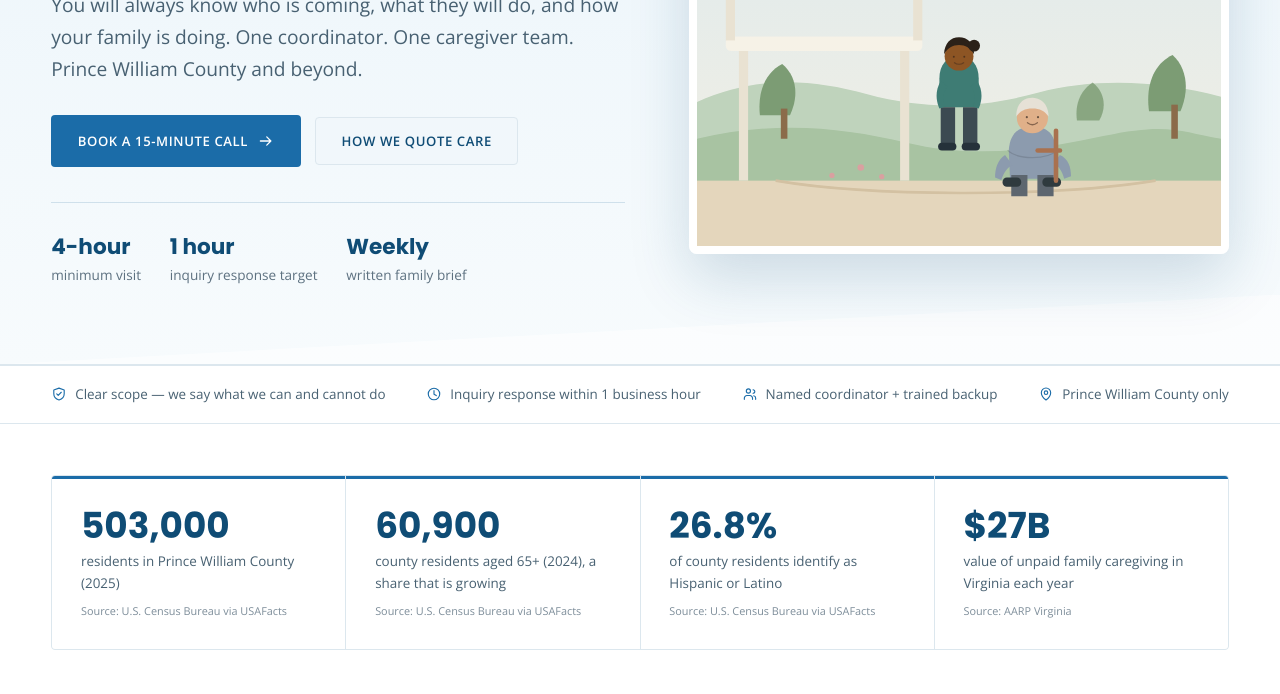
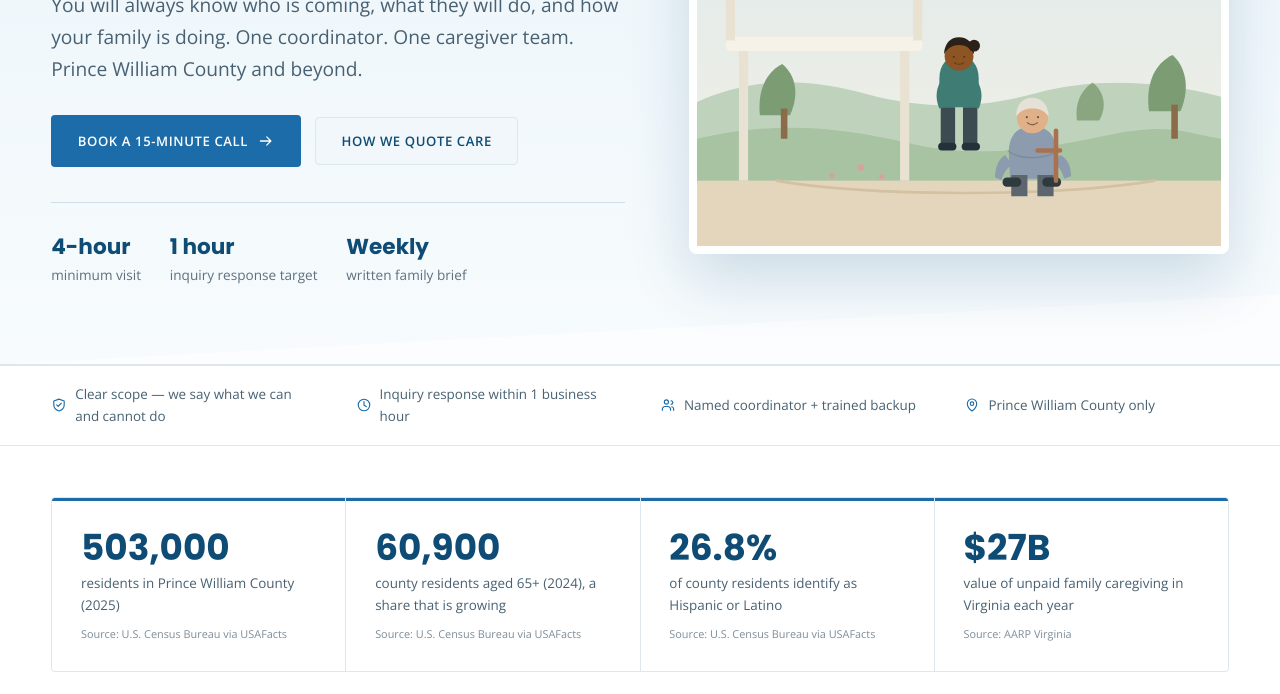
Before and after one commit to techora01/hearth-harbor-home-care, a plain HTML site: page sites/02-medic/index.html in a window 1280 px wide. Shown: the part 403-1097 px from the top of the page. Drawn offline with nearby package versions, Linux system fonts and the light colour scheme.

Commit message:
ui: align trust-strip icons vertically via grid

```diff
--- a/site-builder/base.css
+++ b/site-builder/base.css
@@ -160,9 +160,9 @@ hr { border: 0; border-top: 1px solid var(--line); margin: 2.5rem 0; }
 
 /* Trust strip + stats */
 .trust-strip { border-block: 1px solid var(--line); background: var(--bg2); }
-.trust-inner { display: flex; flex-wrap: wrap; gap: 1.2rem 2.5rem; align-items: center; justify-content: space-between; padding: 1.1rem 0; font-size: .84rem; color: var(--muted); }
-.trust-inner > div { display: flex; align-items: center; gap: .5rem; }
-.trust-inner .icon { width: 16px; height: 16px; flex: 0 0 16px; }
+.trust-inner { display: grid; grid-template-columns: repeat(auto-fit, minmax(220px, 1fr)); gap: 1rem 2.5rem; align-items: center; padding: 1.1rem 0; font-size: .84rem; color: var(--muted); }
+.trust-inner > div { display: flex; align-items: center; gap: .5rem; min-height: 2.2rem; }
+.trust-inner .icon { width: 16px; height: 16px; flex: 0 0 16px; align-self: center; }
 .stats { display: grid; grid-template-columns: repeat(4, 1fr); gap: 1px; background: var(--line); border: 1px solid var(--line); border-radius: var(--radius); overflow: hidden; }
 .stat { background: var(--surface); padding: clamp(1.2rem, 2.4vw, 1.8rem); }
 .stat strong { display: block; font-family: var(--font-display); font-size: clamp(1.7rem, 2.8vw, 2.4rem); line-height: 1; margin-bottom: .4rem; }
--- a/sites/01-screwfast/assets/css/base.css
+++ b/sites/01-screwfast/assets/css/base.css
@@ -160,9 +160,9 @@ hr { border: 0; border-top: 1px solid var(--line); margin: 2.5rem 0; }
 
 /* Trust strip + stats */
 .trust-strip { border-block: 1px solid var(--line); background: var(--bg2); }
-.trust-inner { display: flex; flex-wrap: wrap; gap: 1.2rem 2.5rem; align-items: center; justify-content: space-between; padding: 1.1rem 0; font-size: .84rem; color: var(--muted); }
-.trust-inner > div { display: flex; align-items: center; gap: .5rem; }
-.trust-inner .icon { width: 16px; height: 16px; flex: 0 0 16px; }
+.trust-inner { display: grid; grid-template-columns: repeat(auto-fit, minmax(220px, 1fr)); gap: 1rem 2.5rem; align-items: center; padding: 1.1rem 0; font-size: .84rem; color: var(--muted); }
+.trust-inner > div { display: flex; align-items: center; gap: .5rem; min-height: 2.2rem; }
+.trust-inner .icon { width: 16px; height: 16px; flex: 0 0 16px; align-self: center; }
 .stats { display: grid; grid-template-columns: repeat(4, 1fr); gap: 1px; background: var(--line); border: 1px solid var(--line); border-radius: var(--radius); overflow: hidden; }
 .stat { background: var(--surface); padding: clamp(1.2rem, 2.4vw, 1.8rem); }
 .stat strong { display: block; font-family: var(--font-display); font-size: clamp(1.7rem, 2.8vw, 2.4rem); line-height: 1; margin-bottom: .4rem; }
--- a/sites/02-medic/assets/css/base.css
+++ b/sites/02-medic/assets/css/base.css
@@ -160,9 +160,9 @@ hr { border: 0; border-top: 1px solid var(--line); margin: 2.5rem 0; }
 
 /* Trust strip + stats */
 .trust-strip { border-block: 1px solid var(--line); background: var(--bg2); }
-.trust-inner { display: flex; flex-wrap: wrap; gap: 1.2rem 2.5rem; align-items: center; justify-content: space-between; padding: 1.1rem 0; font-size: .84rem; color: var(--muted); }
-.trust-inner > div { display: flex; align-items: center; gap: .5rem; }
-.trust-inner .icon { width: 16px; height: 16px; flex: 0 0 16px; }
+.trust-inner { display: grid; grid-template-columns: repeat(auto-fit, minmax(220px, 1fr)); gap: 1rem 2.5rem; align-items: center; padding: 1.1rem 0; font-size: .84rem; color: var(--muted); }
+.trust-inner > div { display: flex; align-items: center; gap: .5rem; min-height: 2.2rem; }
+.trust-inner .icon { width: 16px; height: 16px; flex: 0 0 16px; align-self: center; }
 .stats { display: grid; grid-template-columns: repeat(4, 1fr); gap: 1px; background: var(--line); border: 1px solid var(--line); border-radius: var(--radius); overflow: hidden; }
 .stat { background: var(--surface); padding: clamp(1.2rem, 2.4vw, 1.8rem); }
 .stat strong { display: block; font-family: var(--font-display); font-size: clamp(1.7rem, 2.8vw, 2.4rem); line-height: 1; margin-bottom: .4rem; }
--- a/sites/03-jekyll-serif/assets/css/base.css
+++ b/sites/03-jekyll-serif/assets/css/base.css
@@ -160,9 +160,9 @@ hr { border: 0; border-top: 1px solid var(--line); margin: 2.5rem 0; }
 
 /* Trust strip + stats */
 .trust-strip { border-block: 1px solid var(--line); background: var(--bg2); }
-.trust-inner { display: flex; flex-wrap: wrap; gap: 1.2rem 2.5rem; align-items: center; justify-content: space-between; padding: 1.1rem 0; font-size: .84rem; color: var(--muted); }
-.trust-inner > div { display: flex; align-items: center; gap: .5rem; }
-.trust-inner .icon { width: 16px; height: 16px; flex: 0 0 16px; }
+.trust-inner { display: grid; grid-template-columns: repeat(auto-fit, minmax(220px, 1fr)); gap: 1rem 2.5rem; align-items: center; padding: 1.1rem 0; font-size: .84rem; color: var(--muted); }
+.trust-inner > div { display: flex; align-items: center; gap: .5rem; min-height: 2.2rem; }
+.trust-inner .icon { width: 16px; height: 16px; flex: 0 0 16px; align-self: center; }
 .stats { display: grid; grid-template-columns: repeat(4, 1fr); gap: 1px; background: var(--line); border: 1px solid var(--line); border-radius: var(--radius); overflow: hidden; }
 .stat { background: var(--surface); padding: clamp(1.2rem, 2.4vw, 1.8rem); }
 .stat strong { display: block; font-family: var(--font-display); font-size: clamp(1.7rem, 2.8vw, 2.4rem); line-height: 1; margin-bottom: .4rem; }
--- a/sites/04-minimal-mistakes/assets/css/base.css
+++ b/sites/04-minimal-mistakes/assets/css/base.css
@@ -160,9 +160,9 @@ hr { border: 0; border-top: 1px solid var(--line); margin: 2.5rem 0; }
 
 /* Trust strip + stats */
 .trust-strip { border-block: 1px solid var(--line); background: var(--bg2); }
-.trust-inner { display: flex; flex-wrap: wrap; gap: 1.2rem 2.5rem; align-items: center; justify-content: space-between; padding: 1.1rem 0; font-size: .84rem; color: var(--muted); }
-.trust-inner > div { display: flex; align-items: center; gap: .5rem; }
-.trust-inner .icon { width: 16px; height: 16px; flex: 0 0 16px; }
+.trust-inner { display: grid; grid-template-columns: repeat(auto-fit, minmax(220px, 1fr)); gap: 1rem 2.5rem; align-items: center; padding: 1.1rem 0; font-size: .84rem; color: var(--muted); }
+.trust-inner > div { display: flex; align-items: center; gap: .5rem; min-height: 2.2rem; }
+.trust-inner .icon { width: 16px; height: 16px; flex: 0 0 16px; align-self: center; }
 .stats { display: grid; grid-template-columns: repeat(4, 1fr); gap: 1px; background: var(--line); border: 1px solid var(--line); border-radius: var(--radius); overflow: hidden; }
 .stat { background: var(--surface); padding: clamp(1.2rem, 2.4vw, 1.8rem); }
 .stat strong { display: block; font-family: var(--font-display); font-size: clamp(1.7rem, 2.8vw, 2.4rem); line-height: 1; margin-bottom: .4rem; }
--- a/sites/05-agency/assets/css/base.css
+++ b/sites/05-agency/assets/css/base.css
@@ -160,9 +160,9 @@ hr { border: 0; border-top: 1px solid var(--line); margin: 2.5rem 0; }
 
 /* Trust strip + stats */
 .trust-strip { border-block: 1px solid var(--line); background: var(--bg2); }
-.trust-inner { display: flex; flex-wrap: wrap; gap: 1.2rem 2.5rem; align-items: center; justify-content: space-between; padding: 1.1rem 0; font-size: .84rem; color: var(--muted); }
-.trust-inner > div { display: flex; align-items: center; gap: .5rem; }
-.trust-inner .icon { width: 16px; height: 16px; flex: 0 0 16px; }
+.trust-inner { display: grid; grid-template-columns: repeat(auto-fit, minmax(220px, 1fr)); gap: 1rem 2.5rem; align-items: center; padding: 1.1rem 0; font-size: .84rem; color: var(--muted); }
+.trust-inner > div { display: flex; align-items: center; gap: .5rem; min-height: 2.2rem; }
+.trust-inner .icon { width: 16px; height: 16px; flex: 0 0 16px; align-self: center; }
 .stats { display: grid; grid-template-columns: repeat(4, 1fr); gap: 1px; background: var(--line); border: 1px solid var(--line); border-radius: var(--radius); overflow: hidden; }
 .stat { background: var(--surface); padding: clamp(1.2rem, 2.4vw, 1.8rem); }
 .stat strong { display: block; font-family: var(--font-display); font-size: clamp(1.7rem, 2.8vw, 2.4rem); line-height: 1; margin-bottom: .4rem; }
--- a/sites/06-viva-medical/assets/css/base.css
+++ b/sites/06-viva-medical/assets/css/base.css
@@ -160,9 +160,9 @@ hr { border: 0; border-top: 1px solid var(--line); margin: 2.5rem 0; }
 
 /* Trust strip + stats */
 .trust-strip { border-block: 1px solid var(--line); background: var(--bg2); }
-.trust-inner { display: flex; flex-wrap: wrap; gap: 1.2rem 2.5rem; align-items: center; justify-content: space-between; padding: 1.1rem 0; font-size: .84rem; color: var(--muted); }
-.trust-inner > div { display: flex; align-items: center; gap: .5rem; }
-.trust-inner .icon { width: 16px; height: 16px; flex: 0 0 16px; }
+.trust-inner { display: grid; grid-template-columns: repeat(auto-fit, minmax(220px, 1fr)); gap: 1rem 2.5rem; align-items: center; padding: 1.1rem 0; font-size: .84rem; color: var(--muted); }
+.trust-inner > div { display: flex; align-items: center; gap: .5rem; min-height: 2.2rem; }
+.trust-inner .icon { width: 16px; height: 16px; flex: 0 0 16px; align-self: center; }
 .stats { display: grid; grid-template-columns: repeat(4, 1fr); gap: 1px; background: var(--line); border: 1px solid var(--line); border-radius: var(--radius); overflow: hidden; }
 .stat { background: var(--surface); padding: clamp(1.2rem, 2.4vw, 1.8rem); }
 .stat strong { display: block; font-family: var(--font-display); font-size: clamp(1.7rem, 2.8vw, 2.4rem); line-height: 1; margin-bottom: .4rem; }
--- a/sites/07-healnet/assets/css/base.css
+++ b/sites/07-healnet/assets/css/base.css
@@ -160,9 +160,9 @@ hr { border: 0; border-top: 1px solid var(--line); margin: 2.5rem 0; }
 
 /* Trust strip + stats */
 .trust-strip { border-block: 1px solid var(--line); background: var(--bg2); }
-.trust-inner { display: flex; flex-wrap: wrap; gap: 1.2rem 2.5rem; align-items: center; justify-content: space-between; padding: 1.1rem 0; font-size: .84rem; color: var(--muted); }
-.trust-inner > div { display: flex; align-items: center; gap: .5rem; }
-.trust-inner .icon { width: 16px; height: 16px; flex: 0 0 16px; }
+.trust-inner { display: grid; grid-template-columns: repeat(auto-fit, minmax(220px, 1fr)); gap: 1rem 2.5rem; align-items: center; padding: 1.1rem 0; font-size: .84rem; color: var(--muted); }
+.trust-inner > div { display: flex; align-items: center; gap: .5rem; min-height: 2.2rem; }
+.trust-inner .icon { width: 16px; height: 16px; flex: 0 0 16px; align-self: center; }
 .stats { display: grid; grid-template-columns: repeat(4, 1fr); gap: 1px; background: var(--line); border: 1px solid var(--line); border-radius: var(--radius); overflow: hidden; }
 .stat { background: var(--surface); padding: clamp(1.2rem, 2.4vw, 1.8rem); }
 .stat strong { display: block; font-family: var(--font-display); font-size: clamp(1.7rem, 2.8vw, 2.4rem); line-height: 1; margin-bottom: .4rem; }
--- a/sites/08-hugo-serif/assets/css/base.css
+++ b/sites/08-hugo-serif/assets/css/base.css
@@ -160,9 +160,9 @@ hr { border: 0; border-top: 1px solid var(--line); margin: 2.5rem 0; }
 
 /* Trust strip + stats */
 .trust-strip { border-block: 1px solid var(--line); background: var(--bg2); }
-.trust-inner { display: flex; flex-wrap: wrap; gap: 1.2rem 2.5rem; align-items: center; justify-content: space-between; padding: 1.1rem 0; font-size: .84rem; color: var(--muted); }
-.trust-inner > div { display: flex; align-items: center; gap: .5rem; }
-.trust-inner .icon { width: 16px; height: 16px; flex: 0 0 16px; }
+.trust-inner { display: grid; grid-template-columns: repeat(auto-fit, minmax(220px, 1fr)); gap: 1rem 2.5rem; align-items: center; padding: 1.1rem 0; font-size: .84rem; color: var(--muted); }
+.trust-inner > div { display: flex; align-items: center; gap: .5rem; min-height: 2.2rem; }
+.trust-inner .icon { width: 16px; height: 16px; flex: 0 0 16px; align-self: center; }
 .stats { display: grid; grid-template-columns: repeat(4, 1fr); gap: 1px; background: var(--line); border: 1px solid var(--line); border-radius: var(--radius); overflow: hidden; }
 .stat { background: var(--surface); padding: clamp(1.2rem, 2.4vw, 1.8rem); }
 .stat strong { display: block; font-family: var(--font-display); font-size: clamp(1.7rem, 2.8vw, 2.4rem); line-height: 1; margin-bottom: .4rem; }
--- a/sites/09-hugobricks/assets/css/base.css
+++ b/sites/09-hugobricks/assets/css/base.css
@@ -160,9 +160,9 @@ hr { border: 0; border-top: 1px solid var(--line); margin: 2.5rem 0; }
 
 /* Trust strip + stats */
 .trust-strip { border-block: 1px solid var(--line); background: var(--bg2); }
-.trust-inner { display: flex; flex-wrap: wrap; gap: 1.2rem 2.5rem; align-items: center; justify-content: space-between; padding: 1.1rem 0; font-size: .84rem; color: var(--muted); }
-.trust-inner > div { display: flex; align-items: center; gap: .5rem; }
-.trust-inner .icon { width: 16px; height: 16px; flex: 0 0 16px; }
+.trust-inner { display: grid; grid-template-columns: repeat(auto-fit, minmax(220px, 1fr)); gap: 1rem 2.5rem; align-items: center; padding: 1.1rem 0; font-size: .84rem; color: var(--muted); }
+.trust-inner > div { display: flex; align-items: center; gap: .5rem; min-height: 2.2rem; }
+.trust-inner .icon { width: 16px; height: 16px; flex: 0 0 16px; align-self: center; }
 .stats { display: grid; grid-template-columns: repeat(4, 1fr); gap: 1px; background: var(--line); border: 1px solid var(--line); border-radius: var(--radius); overflow: hidden; }
 .stat { background: var(--surface); padding: clamp(1.2rem, 2.4vw, 1.8rem); }
 .stat strong { display: block; font-family: var(--font-display); font-size: clamp(1.7rem, 2.8vw, 2.4rem); line-height: 1; margin-bottom: .4rem; }
```
